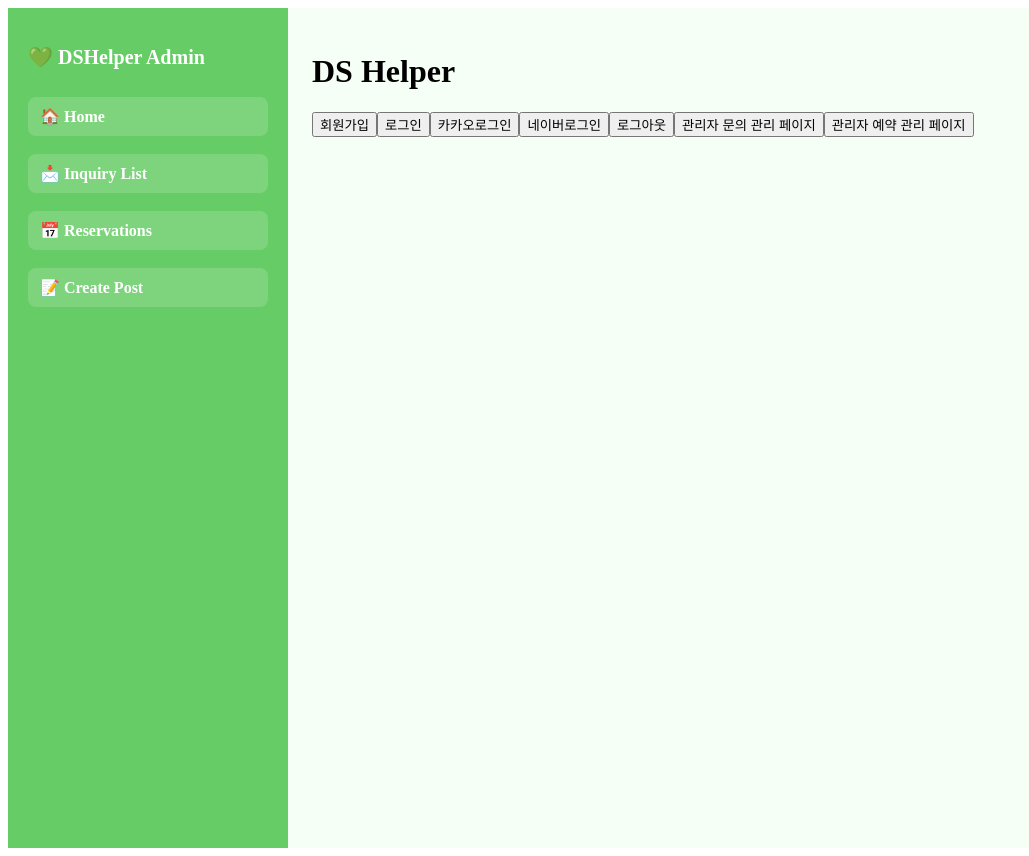
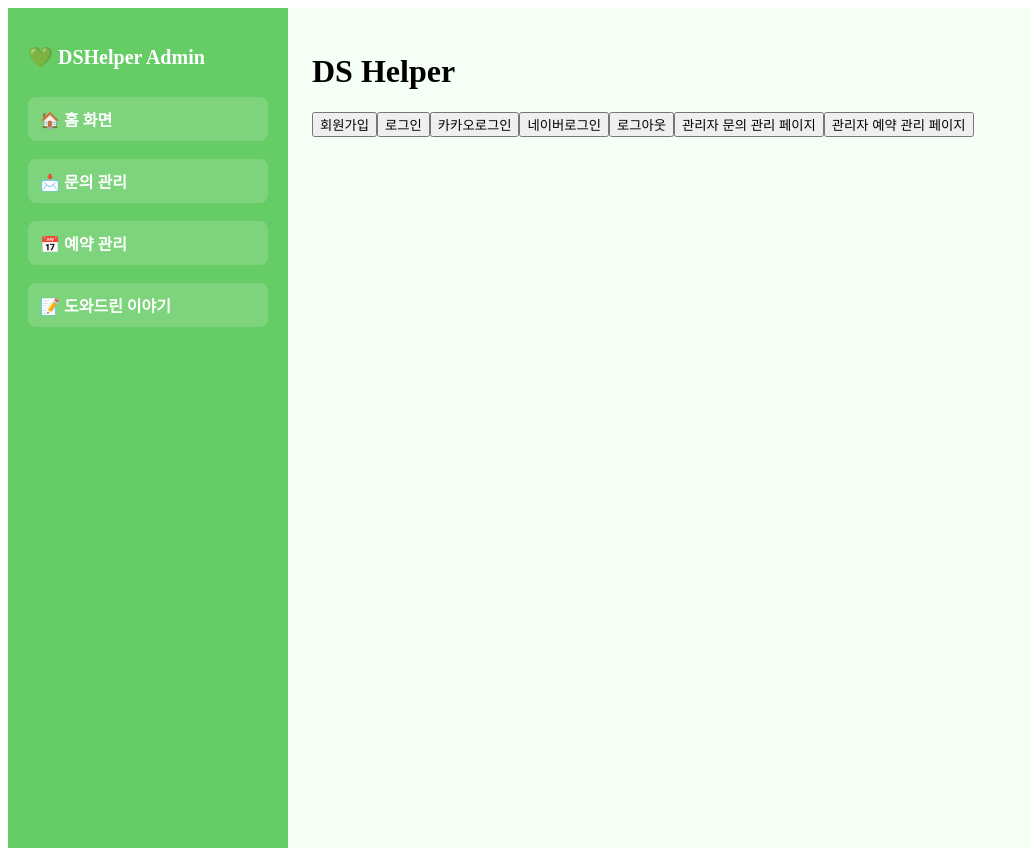
Before and after one commit to pjtss/test-frontend, a React (Vite) app in the folder dshelperAdmin/: page / in a window 1280 px wide. Shown: the whole page, without its empty margins (0-1029 px from the left). Built offline with nearby package versions, Linux system fonts and the light colour scheme; no server answers.

Commit message:
UPDATE: MANUL

```diff
--- a/dshelperAdmin/src/layout/AdminSidebar.jsx
+++ b/dshelperAdmin/src/layout/AdminSidebar.jsx
@@ -22,10 +22,10 @@ export default function AdminSidebar() {
     >
       <h2 style={{ fontSize: "20px", marginBottom: "10px" }}>💚 DSHelper Admin</h2>
 
-      <Link style={linkStyle} to="/">🏠 Home</Link>
-      <Link style={linkStyle} to="/admin/inquiry">📩 Inquiry List</Link>
-      <Link style={linkStyle} to="/admin/reservations">📅 Reservations</Link>
-      <Link style={linkStyle} to="/admin/create-post">📝 Create Post</Link>
+      <Link style={linkStyle} to="/">🏠 홈 화면</Link>
+      <Link style={linkStyle} to="/admin/inquiry">📩 문의 관리</Link>
+      <Link style={linkStyle} to="/admin/reservations">📅 예약 관리</Link>
+      <Link style={linkStyle} to="/admin/create-post">📝 도와드린 이야기</Link>
     </aside>
   );
 }
```
